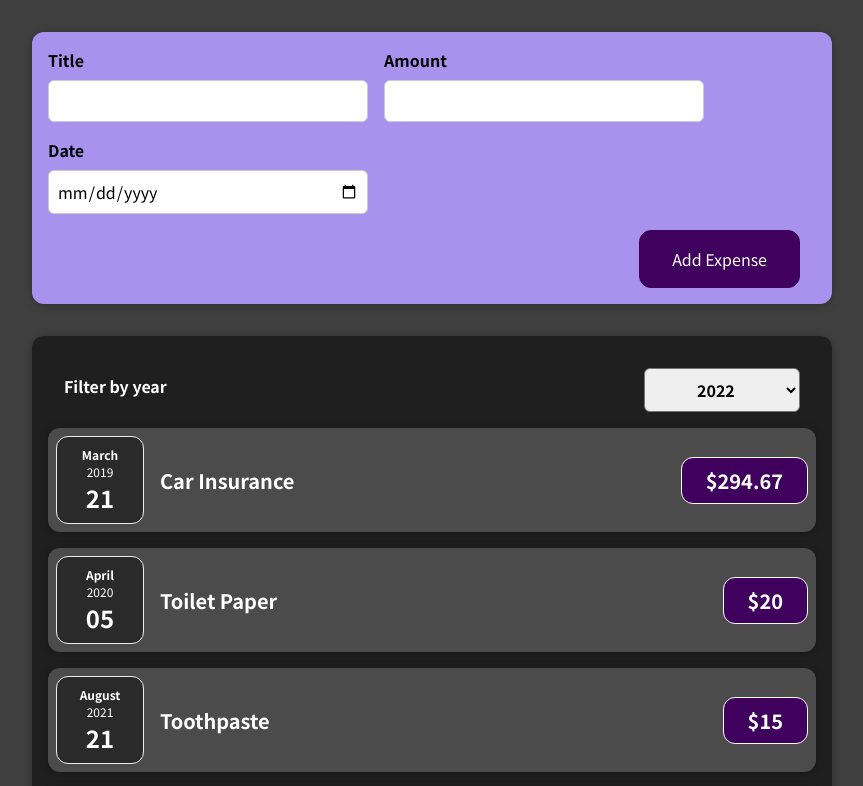
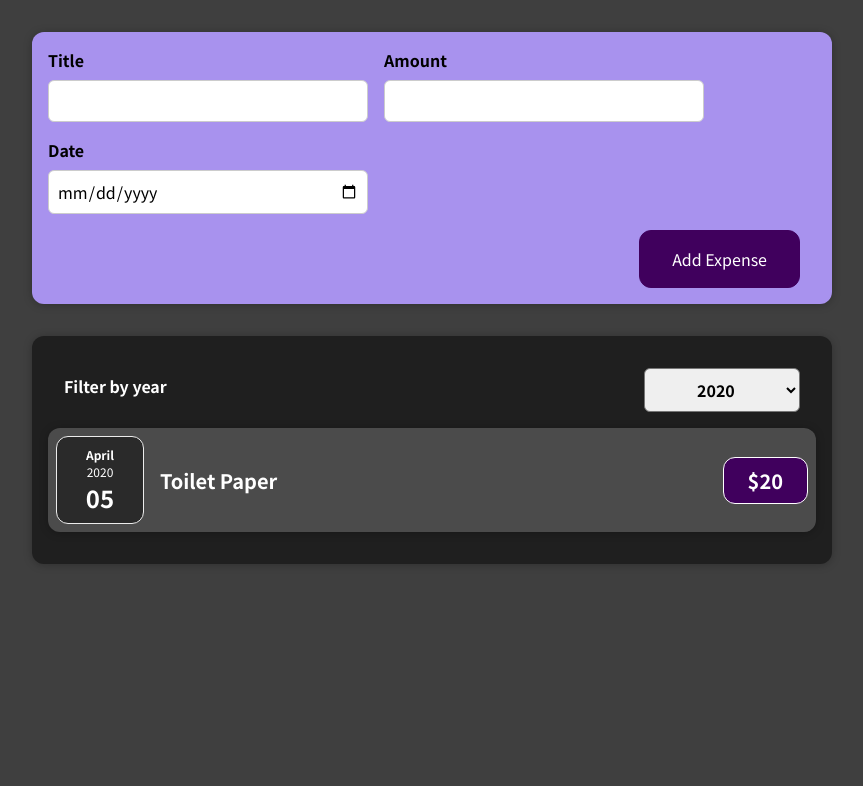
Before and after one commit to bduong94/react-complete-guide, a React (Create React App) app: page / in a window 1280 px wide. Shown: the top 786 px of the page, without its empty margins (208-1071 px from the left). Built offline with nearby package versions, Linux system fonts and the light colour scheme.

Commit message:
Add filter for expenses by year

```diff
--- a/src/components/Expenses/ExpenseItemList.js
+++ b/src/components/Expenses/ExpenseItemList.js
@@ -5,13 +5,15 @@ import ExpenseItem from "./ExpenseItem";
 import ExpensesFilter from "../ExpensesFilter/ExpensesFilter";
 
 export default function ExpenseItemList(props) {
-  const [filteredYear, setFilteredYear] = useState("");
+  const [filteredYear, setFilteredYear] = useState("2020");
 
   const filterYearHandler = (year) => {
     setFilteredYear(year);
   };
 
-  const expensesList = props.expenses.map((expense) => {
+  const expensesList = props.expenses
+    .filter((expense) => expense.date.getFullYear().toString() === filteredYear)
+    .map((expense) => {
       return (
         <ExpenseItem
           key={expense.id}
```
Lines whose indentation alone changed are shown as unchanged.
